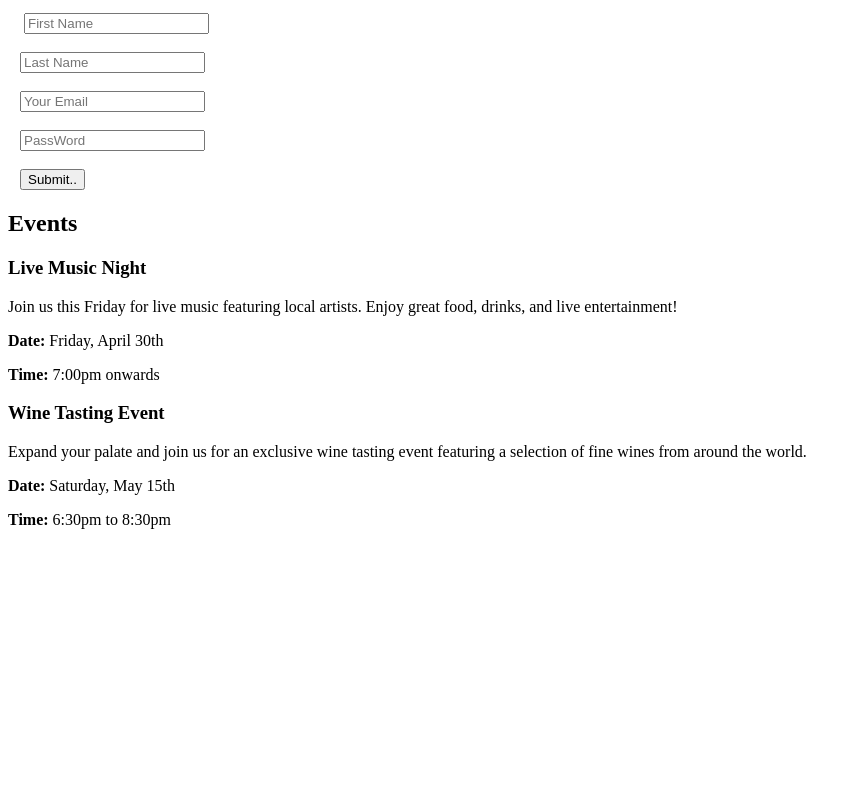
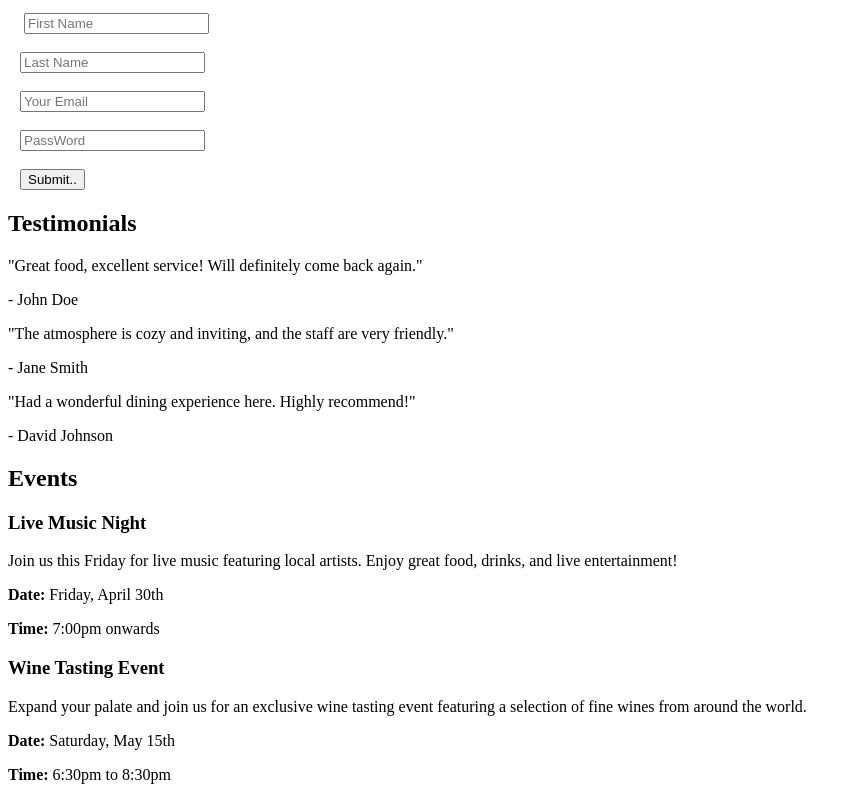
Before and after one commit to Teejayjet/groupworkproject, a plain HTML site: page index.html in a window 1280 px wide. Shown: the part 2021-2821 px from the top of the page, without its empty margins (0-861 px from the left). Before the commit the page ends 2566 px from the top, so only its background shows below. Drawn offline with Linux system fonts and the light colour scheme.

Commit message:
Testimonials Section

```diff
--- a/index.html
+++ b/index.html
@@ -120,10 +120,31 @@
 
 
     <!------------ Testimonials Section Starts Here ----------------------->
-
-
-
-
+    <section id="testimonials-section" class="testimonials-section">
+        <div class="container">
+          <h2>Testimonials</h2>
+          <div class="row">
+            <div class="col-md-4">
+              <div class="testimonial">
+                <p>"Great food, excellent service! Will definitely come back again."</p>
+                <p class="testimonial-author">- John Doe</p>
+              </div>
+            </div>
+            <div class="col-md-4">
+              <div class="testimonial">
+                <p>"The atmosphere is cozy and inviting, and the staff are very friendly."</p>
+                <p class="testimonial-author">- Jane Smith</p>
+              </div>
+            </div>
+            <div class="col-md-4">
+              <div class="testimonial">
+                <p>"Had a wonderful dining experience here. Highly recommend!"</p>
+                <p class="testimonial-author">- David Johnson</p>
+              </div>
+            </div>
+          </div>
+        </div>
+      </section>
   <!------------ Testimonials Section Ends Here ----------------------->
 
 
```
